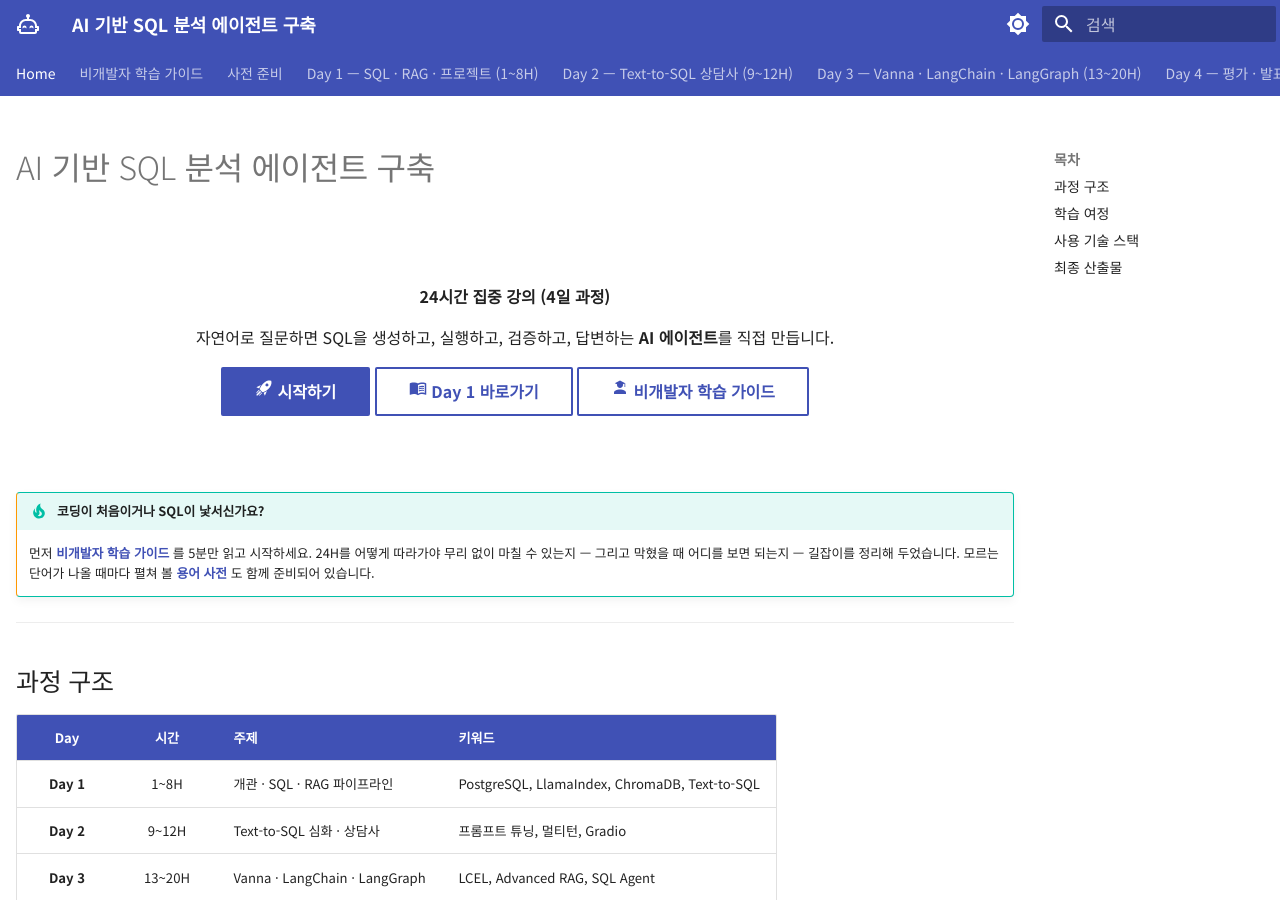
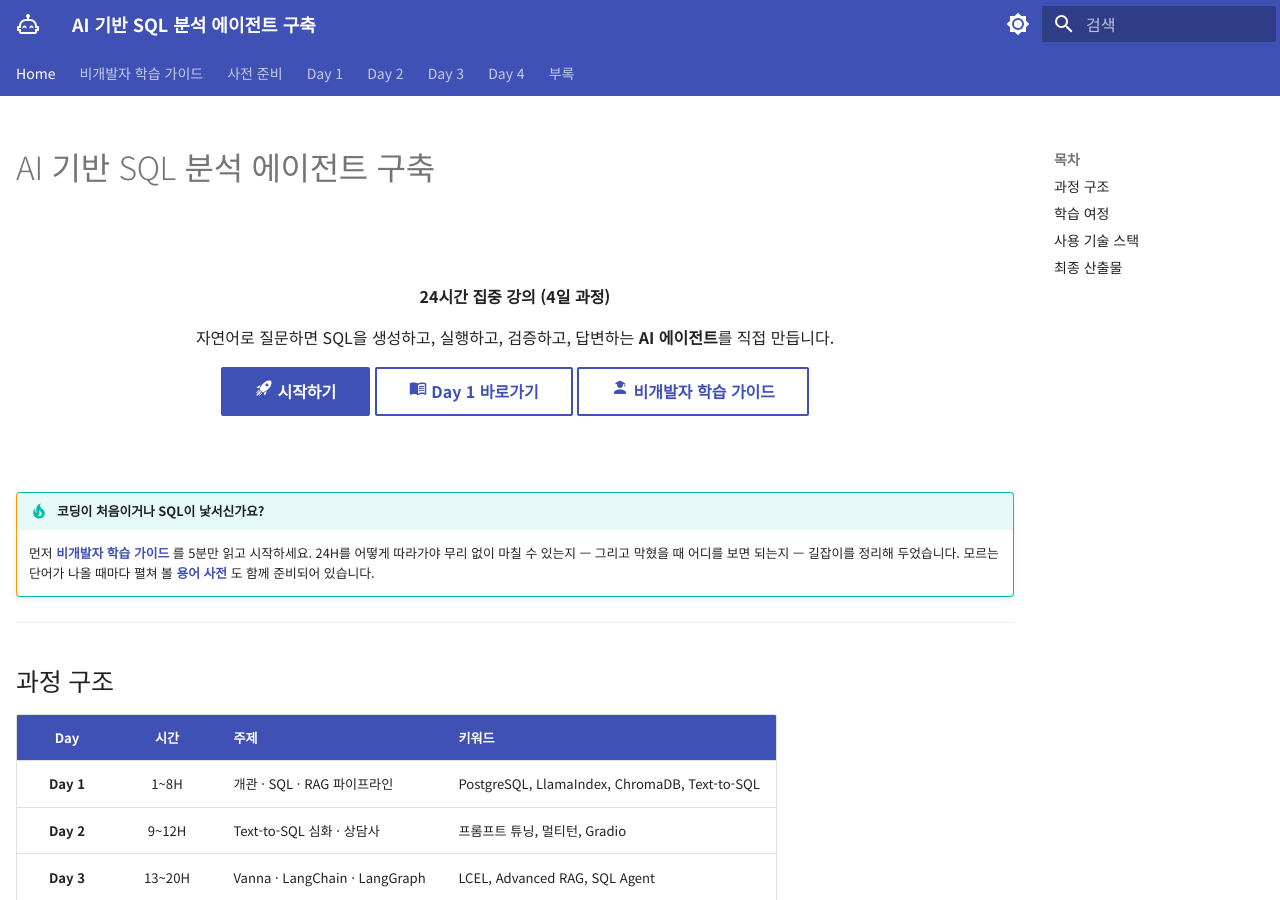
Before and after one commit to siapapa/siapapa.github.io, an MkDocs documentation site: the page built from docs/index.md, in a window 1280 px wide and 900 px high. Built offline with MkDocs 1.6.1 and Material for MkDocs 9.7.7, drawn with Linux system fonts in a browser that asks for light colours.

Commit message:
mkdocs.yml: 상단 nav 탭 라벨 단축 — 부록 탭 가시성 회복
기존 "Day 1 — SQL · RAG · 프로젝트 (1~8H)" 형태가 길어 navigation.tabs
영역에서 마지막 "부록" 탭이 잘려 보이지 않는 문제. 탭 라벨을 "Day 1" ~
"Day 4" 로 단순화. 각 Day 의 부제는 day{N}/index.md 본문에 이미
정리돼 있어 의미 손실 없음.

Co-Authored-By: Claude Opus 4.7 (1M context) <noreply@anthropic.com>

```diff
--- a/mkdocs.yml
+++ b/mkdocs.yml
@@ -91,7 +91,7 @@ nav:
   - Home: index.md
   - "비개발자 학습 가이드": beginners-guide.md
   - 사전 준비: setup.md
-  - "Day 1 — SQL · RAG · 프로젝트 (1~8H)":
+  - "Day 1":
     - day1/index.md
     - "01H. OT & 전체 데모": day1/01-ot-demo.md
     - "02H. PostgreSQL 기초": day1/02-postgres-basics.md
@@ -101,13 +101,13 @@ nav:
     - "06H. 임베딩 + ChromaDB": day1/06-embedding-chromadb.md
     - "07H. Text-to-SQL 맛보기": day1/07-text-to-sql.md
     - "08H. 프로젝트 브리핑": day1/08-project-briefing.md
-  - "Day 2 — Text-to-SQL 상담사 (9~12H)":
+  - "Day 2":
     - day2/index.md
     - "09H. 제안서 피어리뷰": day2/09-peer-review.md
     - "10H. Text-to-SQL 심화": day2/10-text-to-sql-advanced.md
     - "11H. 멀티턴 상담사": day2/11-multiturn-chatbot.md
     - "12H. Gradio UI": day2/12-gradio-ui.md
-  - "Day 3 — Vanna · LangChain · LangGraph (13~20H)":
+  - "Day 3":
     - day3/index.md
     - "13H. Vanna.ai 구조": day3/13-vanna-intro.md
     - "14H. Vanna 자가학습": day3/14-vanna-training.md
@@ -117,7 +117,7 @@ nav:
     - "18H. Advanced RAG 검색고도화": day3/18-advanced-rag-retrieval.md
     - "19H. LangGraph 개념": day3/19-langgraph-concept.md
     - "20H. SQL 에이전트 빌드": day3/20-sql-agent-build.md
-  - "Day 4 — 평가 · 발표 (21~24H)":
+  - "Day 4":
     - day4/index.md
     - "21H. LangSmith 트레이싱": day4/21-langsmith.md
     - "22H. Ragas 정량 평가": day4/22-ragas-eval.md
```
